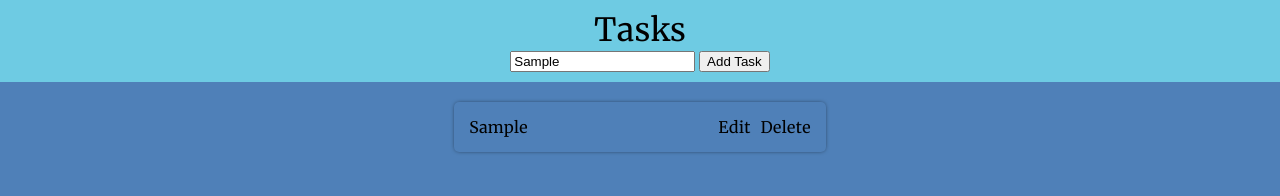
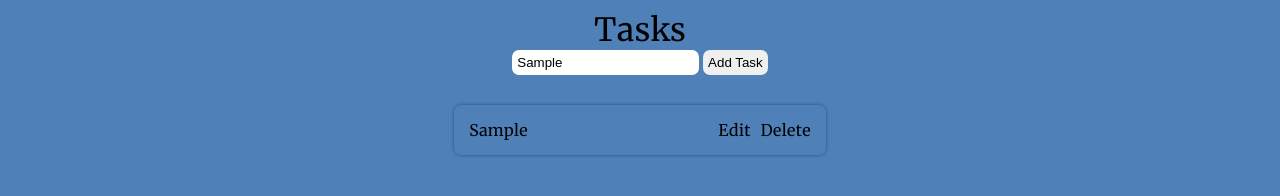
Before and after one commit to tommygatz/todo-list, a website built with webpack: page src/index.html in a window 1280 px wide. Both pictures are taken after typing "Sample" into the empty fields and a click on the input "Add Task". Built offline with nearby package versions, Linux system fonts and the light colour scheme.

Commit message:
task creation/deletion works, styling is decent.

```diff
--- a/src/styles/styles.css
+++ b/src/styles/styles.css
@@ -27,11 +27,21 @@ body {
     width: 100vw;
     align-items: center;
     justify-content: center;
-    background-color:rgb(110, 203, 227);
+    /* background-color:rgb(110, 203, 227); */
     font-family: var(--mainfont);
     font-size: 1rem;
     flex-direction: column;
     padding: 10px;
+}
+
+#new-task, #new-task-submit{
+    border-radius: 7px;
+    border: none;
+    padding: 5px;
+}
+
+#new-task-submit {
+    cursor: pointer;
 }
 
 #tasks {
@@ -52,7 +62,7 @@ body {
     font-family: var(--mainfont);
     font-size: 1rem;
     box-shadow: 0px 0px 5px -2px black ;
-    border-radius: 5px;
+    border-radius: 7px;
     margin-bottom: 10px;
 
 }
@@ -62,6 +72,7 @@ body {
     border: none;
     background-color: inherit;
     font: inherit;
+    cursor: default;
 }
 
 .task > .text:not(:read-only) {
@@ -75,3 +86,7 @@ body {
 .task > .actions {
     padding: 5px;
 }
+
+.task > .actions:hover {
+    cursor:pointer;
+}
```
